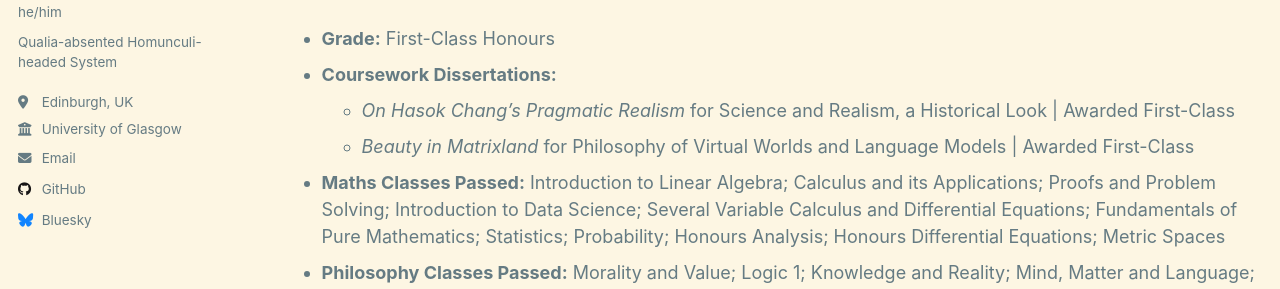
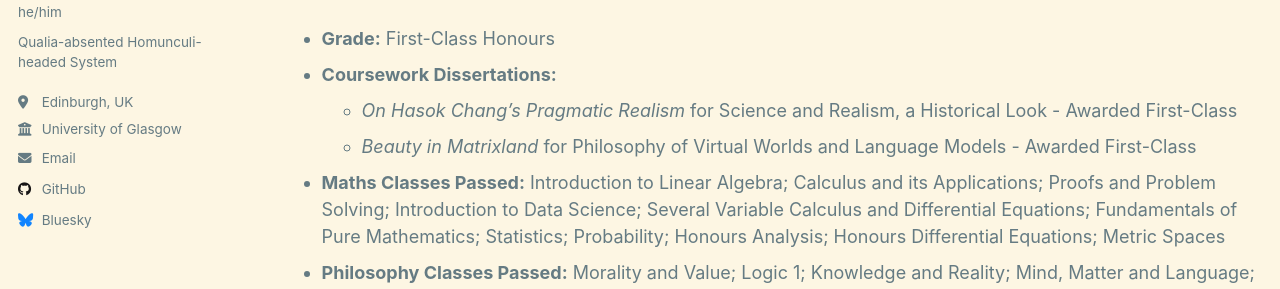
Before and after one commit to hardyowo/hardyowo.github.io, a Jekyll site: the page built from _pages/cv.md, in a window 1280 px wide and 900 px high. Shown: the part 314-603 px from the top of the window. Built offline with Jekyll 4.4.1, drawn with Linux system fonts in a browser that asks for light colours; a script that is not in the unit is left out.

Commit message:
Update cv.md

```diff
--- a/_pages/cv.md
+++ b/_pages/cv.md
@@ -19,9 +19,9 @@ EDUCATION
 - **Grade:** First-Class Honours
 - **Coursework Dissertations:**
   - *On Hasok Chang's Pragmatic Realism* for Science and Realism, a
-    Historical Look \| Awarded First-Class
+    Historical Look - Awarded First-Class
   - *Beauty in Matrixland* for Philosophy of Virtual Worlds and Language
-    Models \| Awarded First-Class
+    Models - Awarded First-Class
 - **Maths Classes Passed:** Introduction to Linear Algebra; Calculus and
   its Applications; Proofs and Problem Solving; Introduction to Data
   Science; Several Variable Calculus and Differential Equations;
```
